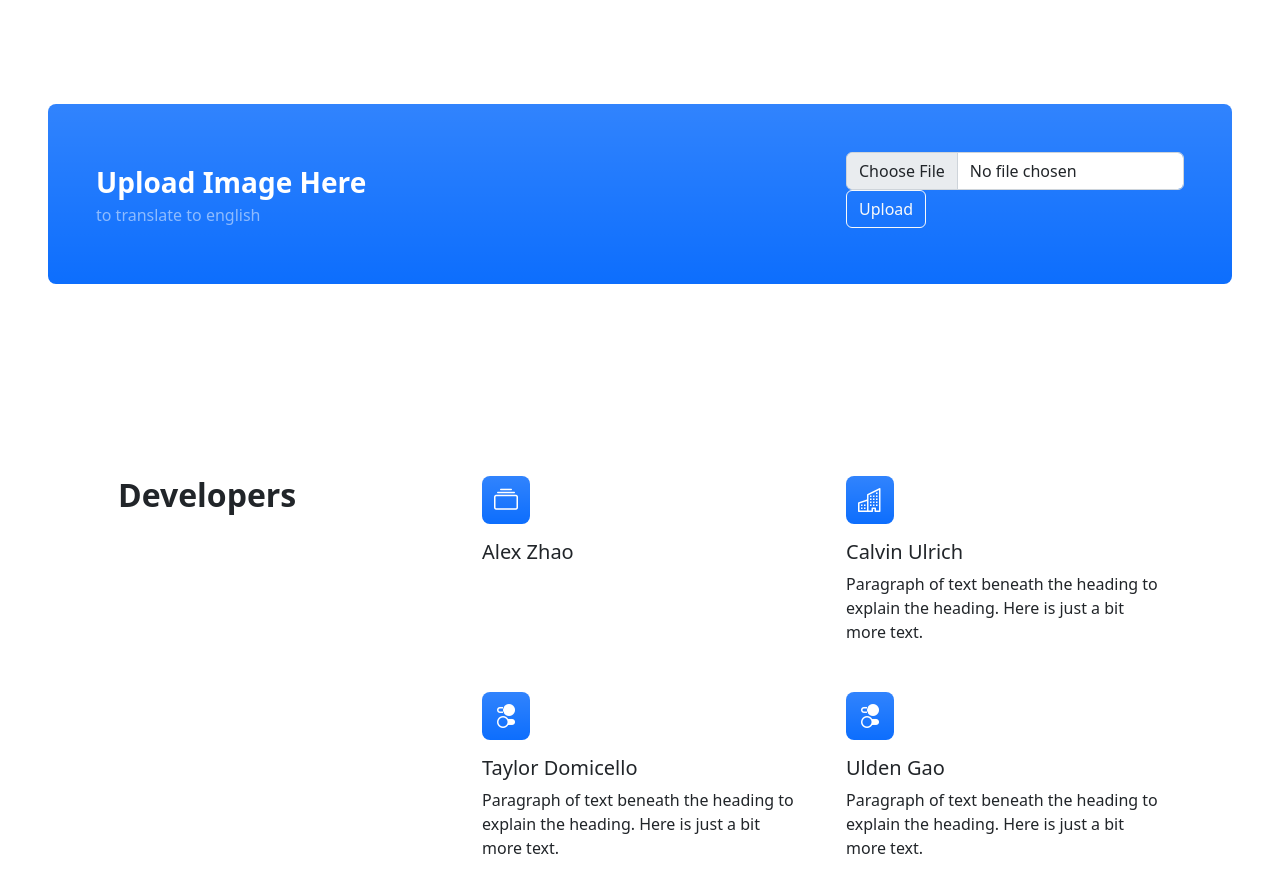
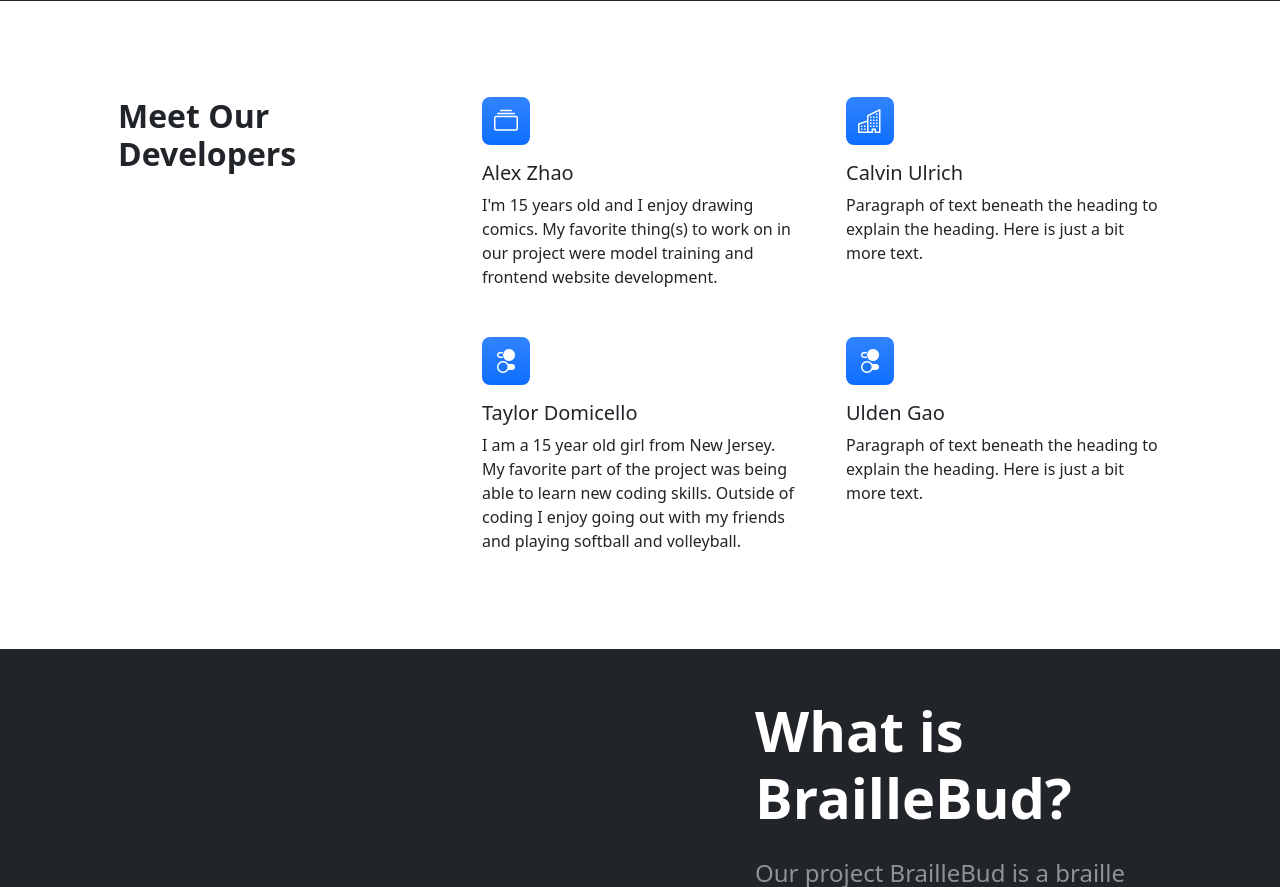
Before and after one commit to satwikapaul6/braille, a Flask app: template templates/about.html in a window 1280 px wide. Shown: the part 588-1475 px from the top of the page. Run offline with Flask 2, Linux system fonts and the light colour scheme; the template is opened without the code that fills it, so the values that code supplies are empty; some libraries are stand-ins or nearby versions.

Commit message:
Update about.html

```diff
--- a/templates/about.html
+++ b/templates/about.html
@@ -50,12 +50,12 @@
         <div class="row gx-5 align-items-center justify-content-center">
           <div class="col-lg-8 col-xl-7 col-xxl-6">
             <div class="my-5 text-center text-xl-start">
-              <h1 class="display-5 fw-bolder text-white mb-2">About Our Project</h1>
-              <p class="lead fw-normal text-white-50 mb-4">Learn more about our project and the steps we took to develop it!</p>
-              <div class="d-grid gap-3 d-sm-flex justify-content-sm-center justify-content-xl-start">
+              <h1 class="display-2 fw-bolder text-white mb-4">About Our Project</h1>
+              <p class="lead display-6 fw-normal text-white-50 mb-4">Learn more about our project and the steps we took to develop it!</p>
+              <!-- <div class="d-grid gap-3 d-sm-flex justify-content-sm-center justify-content-xl-start">
                 <a class="btn btn-primary btn-lg px-4 me-sm-3" href="#Upload">Get Started</a>
                 <a class="btn btn-outline-light btn-lg px-4" href="#!">Learn More</a>
-              </div>
+              </div> -->
             </div>
           </div>
           <div class="col-xl-5 col-xxl-6 d-none d-xl-block text-center"><img class="img-fluid rounded-3 my-5"
@@ -64,7 +64,7 @@
       </div>
     </header>
 
-    <!-- Upload Images -->
+    <!-- Upload Images
     <section class="py-5 px-5 my-5" id = "Upload">
       <aside class="bg-primary bg-gradient rounded-3 p-4 p-sm-5 mt-5">
         <div
@@ -81,11 +81,11 @@
                 <button class="btn btn-outline-light" id="button-newsletter" type="submit">Upload</button>
               </form>
             </div>
-            <!--<div class="small text-white-50">We care about privacy, and will never share your data.</div> -->
+            <!--<div class="small text-white-50">We care about privacy, and will never share your data.</div>
           </div>
         </div>
       </aside>
-    </section>
+    </section> -->
 
 
 
@@ -94,7 +94,7 @@
       <div class="container px-5 my-5">
         <div class="row gx-5">
           <div class="col-lg-4 mb-5 mb-lg-0">
-            <h2 class="fw-bolder mb-0">Developers</h2>
+            <h2 class="fw-bolder mb-0">Meet Our Developers</h2>
           </div>
           <div class="col-lg-8">
             <div class="row gx-5 row-cols-1 row-cols-md-2">
@@ -102,7 +102,7 @@
                 <div class="feature bg-primary bg-gradient text-white rounded-3 mb-3"><i class="bi bi-collection"></i>
                 </div>
                 <h2 class="h5">Alex Zhao</h2>
-                <p class="mb-0">
+                <p class="mb-0"> I'm 15 years old and I enjoy drawing comics. My favorite thing(s) to work on in our project were model training and frontend website development.
                 </p>
               </div>
               <div class="col mb-5 h-100">
@@ -116,8 +116,8 @@
                 <div class="feature bg-primary bg-gradient text-white rounded-3 mb-3"><i class="bi bi-toggles2"></i>
                 </div>
                 <h2 class="h5">Taylor Domicello</h2>
-                <p class="mb-0">Paragraph of text beneath the heading to explain the heading. Here is just a bit more
-                  text.</p>
+                <p class="mb-0">I am a 15 year old girl from New Jersey.  My favorite part of the project was being able to learn new coding skills.  Outside of coding I enjoy going out with my friends and playing softball and volleyball.
+
               </div>
               <div class="col h-100">
                 <div class="feature bg-primary bg-gradient text-white rounded-3 mb-3"><i class="bi bi-toggles2"></i>
@@ -131,13 +131,48 @@
         </div>
       </div>
     </section>
-    <!-- Testimonial section-->
+
+    <!-- Process -->
+    <div class="bg-dark py-5">
+      <div class="container px-5">
+        <div class="row gx-5 align-items-center justify-content-center">
+          <div class="col-lg-8 col-xl-7 col-xxl-6">
+            <div class="my-5 text-center text-xl-start"><img class="img-fluid rounded-3 my-5"
+              src="https://www.afb.org/serve/media/8042" alt="Braille Image" /></div>
+          </div>
+          <div class="col-xl-5 col-xxl-6 d-none d-xl-block">
+              <h1 class="display-4 fw-bolder text-white mb-4">What is BrailleBud?</h1>
+              <p class="lead fs-4 fw-normal text-white-50 mb-4">Our project BrailleBud is a braille translator that takes any uploaded image of braille, classifies each character, and translates it into its english lettering.  Using ViT, vision transformers, and codes that create boxes around individual characters we were able to train our model to classify braille letters to their English alphabet counterparts from an uploaded picture.  After each letter is identified the model outputs the translation for the user to read.
+</p>
+            </div>
+        </div>
+      </div>
+    </div>
+
+    <!-- Algorithim -->
+    <div class="bg-primary bg-gradeint py-5">
+      <div class="container px-5">
+        <div class="row gx-5 align-items-center justify-content-center">
+          <div class="col-xl-5 col-xxl-6 d-none d-xl-block">
+            <div class="my-5 text-center text-xl-start"><img class="img-fluid rounded-3 my-5"
+              src="https://www.afb.org/serve/media/8042" alt="Braille Image" /></div>
+          </div>
+          <div class="col-lg-8 col-xl-7 col-xxl-6">
+              <h1 class="display-4 fw-bolder text-white mb-4"> Identification Algorithim</h1>
+              <p class="lead fs-4 fw-normal text-white-50 mb-4"> We developed an identification algorithim using a bounding box system that seperated a image down to its individual braille chatacters. These braille characters were then run through our AI individually.
+</p>
+            </div>
+        </div>
+      </div>
+    </div>
+
+    <!-- Testimonial section
     <div class="py-5 bg-light">
-      <div class="container px-5 my-5">
+      <div class="container px-1 my-5">
         <div class="row gx-5 justify-content-center">
           <div class="col-lg-10 col-xl-7">
             <div class="text-center">
-              <!-- <div class="fs-4 mb-4 fst-italic">"Working with Start Bootstrap templates has saved me tons of development time when building new projects! Starting with a Bootstrap template just makes things easier!"</div>
+              <div class="fs-4 mb-4 fst-italic">"Working with Start Bootstrap templates has saved me tons of development time when building new projects! Starting with a Bootstrap template just makes things easier!"</div>
                                 <div class="d-flex align-items-center justify-content-center">
                                     <img class="rounded-circle me-3" src="https://dummyimage.com/40x40/ced4da/6c757d" alt="..." />
                                     <div class="fw-bold">
```
